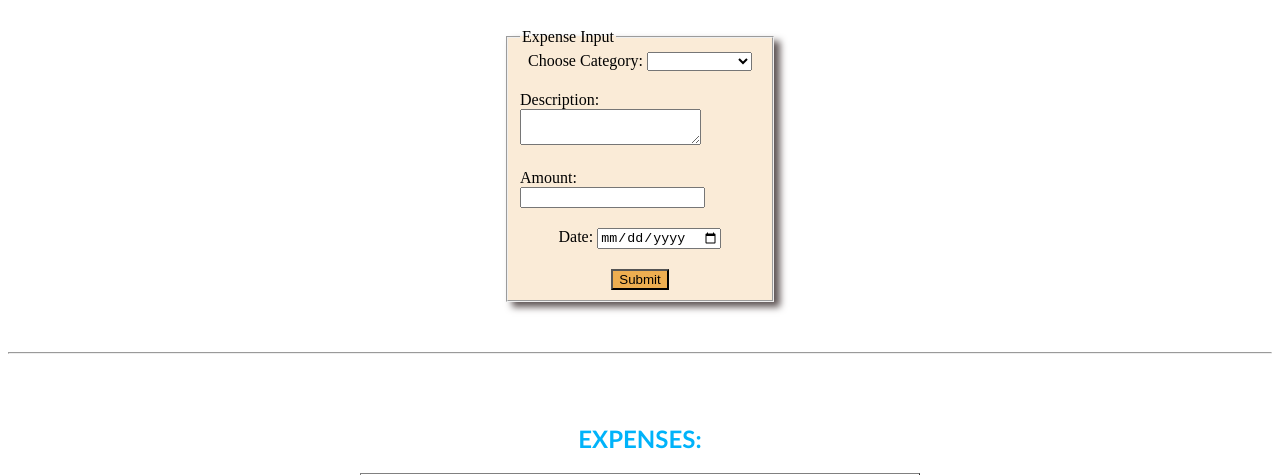
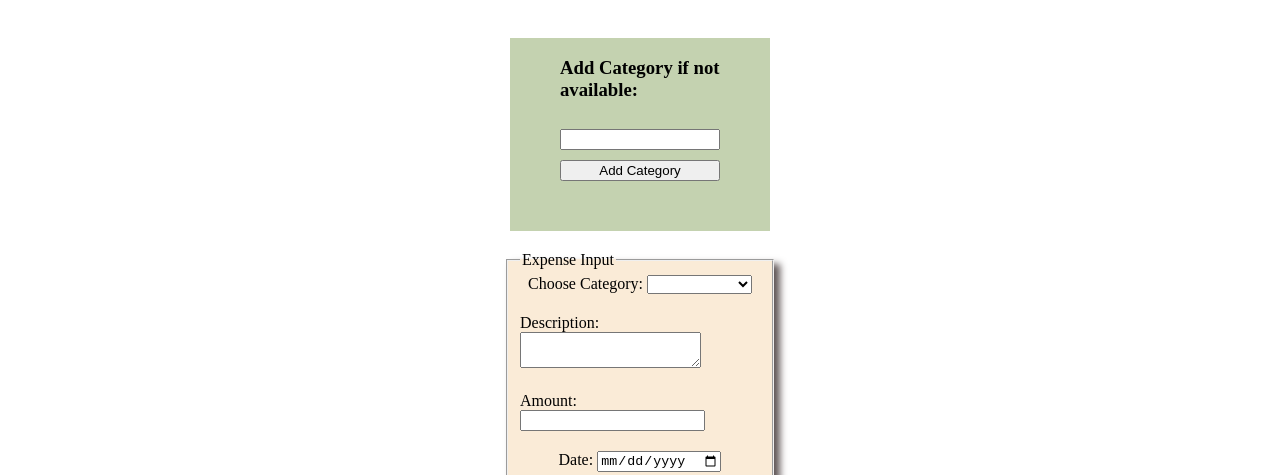
Before and after one commit to abish07/JS-mini-projects, a plain HTML site: page expense.html in a window 1280 px wide. Shown: the top 475 px of the page. Drawn offline with Linux system fonts and the light colour scheme.

Commit message:
Added new feature i.e The client can add their own new category if there is not listed in the dropdown.

```diff
--- a/expense.html
+++ b/expense.html
@@ -19,6 +19,8 @@
         .input-field{
             display: flex;
             justify-content: center;
+            flex-direction: column;
+            align-items: center;
         }
         hr{
             margin: 50px 0px;
@@ -53,11 +55,27 @@
             background-color: rgb(151, 102, 27);
             color: white;
         }
+
+        .add-category{
+            background-color: rgb(196, 210, 176);
+            display: flex;
+            flex-direction: column;
+            padding: 0px 50px 50px 50px;
+            margin-top:30px;
+            width: 20vh;
+            justify-content: center;
+            gap: 10px;
+        }
     </style>
 </head>
 <body>
     <div class="main-container">
         <div class="input-field">
+            <div class="add-category">
+                <h3>Add Category if not available:</h3>
+                <input type="text" id="add-category">
+                <button onclick="add_Category()">Add Category</button>
+            </div>
             <form id="expenseform" onsubmit="fetchData(event)">
                 <fieldset>
                     <legend>Expense Input</legend>
@@ -132,6 +150,27 @@
             newId = JSON.parse(localStorage.getItem("nextId")) || 1;
         }
 
+        function add_Category(){
+            let input = document.getElementById("add-category");
+            let newCategory = input.value.trim();
+            let select = document.getElementById("category");
+            let option = document.createElement("option");
+
+            const categoryAlreadyExists = Array.from(select.options).some(opt=>opt.value.toLowerCase() === newCategory.toLowerCase());
+
+            if(categoryAlreadyExists){
+                alert("Category already exists");
+                input.value= "";
+                return;
+            }
+
+            option.value = newCategory;
+            option.textContent = newCategory;
+            select.appendChild(option);
+            select.value = newCategory;
+            input.value="";
+        }
+
         function renderTable(expensesArray,tableId){
             let expensesTable = document.getElementById(tableId);
             if(expensesArray.length==0){
@@ -179,10 +218,15 @@
 
         function removeExpenses(id){
             expenses = expenses.filter(i=>i.id !==id);
+            expenses.forEach((expense, index) => {
+            expense.id = index + 1;
+            });
+
+            newId = expenses.length + 1;
             updateDisplay()
         }
 
-        let chartInstance = null;
+        // let chartInstance = null;
 
 //         // function renderChart(expensesArray) {
 //             // Group amounts by category — the reduce() you were avoiding
```
